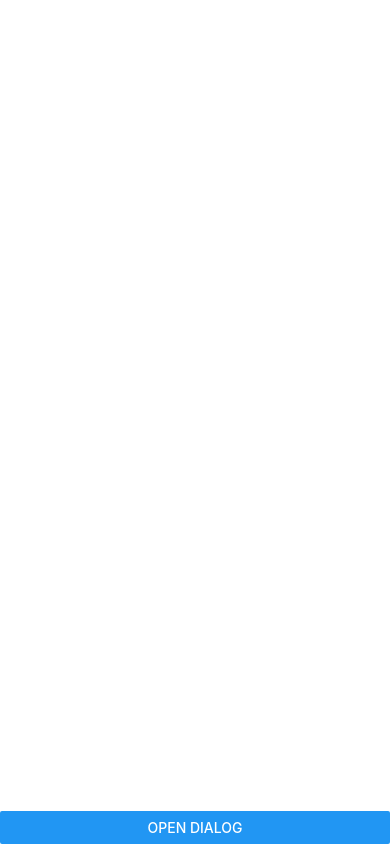
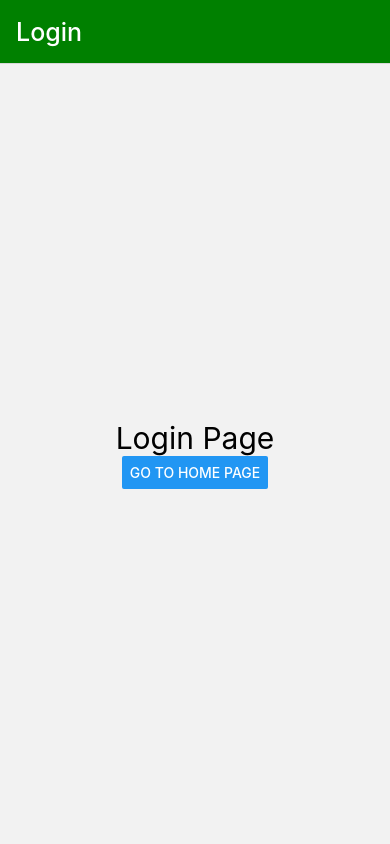
Before and after one commit to pamela2002/React_Native_tut, a React Native app: screen / in a window 390 px wide. Built offline with nearby package versions, Linux system fonts and the light colour scheme.

Commit message:
Today I've learn the topics :  Stack Navigation in react-native, Stack Navigation Style in react-native

```diff
--- a/App.tsx
+++ b/App.tsx
@@ -1,44 +1,47 @@
-import { useState } from 'react';
-import { View, StyleSheet, Button, Text } from 'react-native';
+import {NavigationContainer} from '@react-navigation/native';
+import {createNativeStackNavigator} from '@react-navigation/native-stack';
+import {Button, Text, View} from 'react-native';
 
+const Stack = createNativeStackNavigator();
+const App = () => {
+  return (
+    <NavigationContainer>
+      <Stack.Navigator
+        initialRouteName="Login"
+        screenOptions={{
+          headerStyle: {
+            backgroundColor: 'green',
+          },
+          headerTintColor: 'white',
+          headerTitleStyle: {
+            fontSize: 25,
+          },
+        }}>
+        <Stack.Screen name="Login" component={Login} />
+        <Stack.Screen name="Home" component={Home} />
+      </Stack.Navigator>
+    </NavigationContainer>
+  );
+};
 
-const App = () => {
-    const [show, setShow] = useState(false);
-    return (
-        <View style={styles.container}>
-            {
-                show ?
-                    <View style={styles.modal}>
-                        <View style={styles.body}>
-                            <Text>Pamela Roy choudhury</Text>
-                            <Button title='Close' onPress={() => setShow(false)}/>
-                        </View>
-                    </View> : null
-}
-            <Button title='open dialog' onPress={() => setShow(true)}/>
-        </View>
-    )
-}
+const Home = () => {
+  return (
+    <View style={{flex: 1, justifyContent: 'center', alignItems: 'center'}}>
+      <Text style={{fontSize: 30}}>Home Page</Text>
+    </View>
+  );
+};
 
-const styles = StyleSheet.create({
-    container: {
-        flex: 1,
-        justifyContent: 'flex-end',
-    },
-    modal: {
-        flex: 1,
-        backgroundColor: 'rgba(50,50,50,.5)',
-        justifyContent: 'center',
-        alignItems: 'center',
-    },
-    body: {
-        backgroundColor: '#fff',
-        height: 300,
-        width: 300,
-        padding: 20,
-        justifyContent: 'flex-end',
-        borderRadius: 10
-    }
-})
+const Login = props => {
+  return (
+    <View style={{flex: 1, justifyContent: 'center', alignItems: 'center'}}>
+      <Text style={{fontSize: 30, alignContent: 'center'}}>Login Page</Text>
+      <Button
+        title="Go To Home Page"
+        onPress={() => props.navigation.navigate('Home')}
+      />
+    </View>
+  );
+};
 
 export default App;
--- a/package.json
+++ b/package.json
@@ -10,8 +10,12 @@
     "test": "jest"
   },
   "dependencies": {
+    "@react-navigation/native": "^6.1.17",
+    "@react-navigation/native-stack": "^6.9.26",
     "react": "18.2.0",
     "react-native": "0.73.6",
+    "react-native-safe-area-context": "^4.10.3",
+    "react-native-screens": "^3.31.1",
     "react-native-webview": "^13.10.2"
   },
   "devDependencies": {
```
Also changed, not shown: 1 other file (tests, documents, lock files or other folders).
